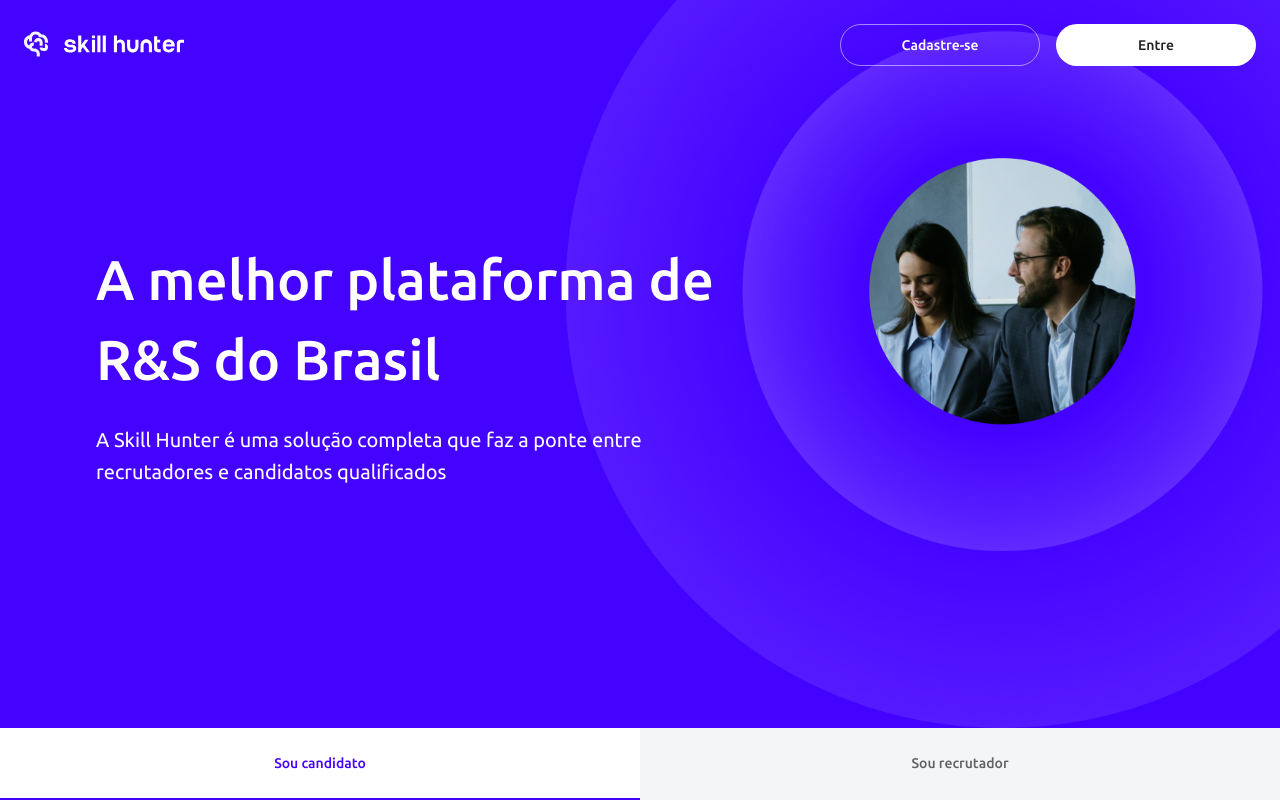
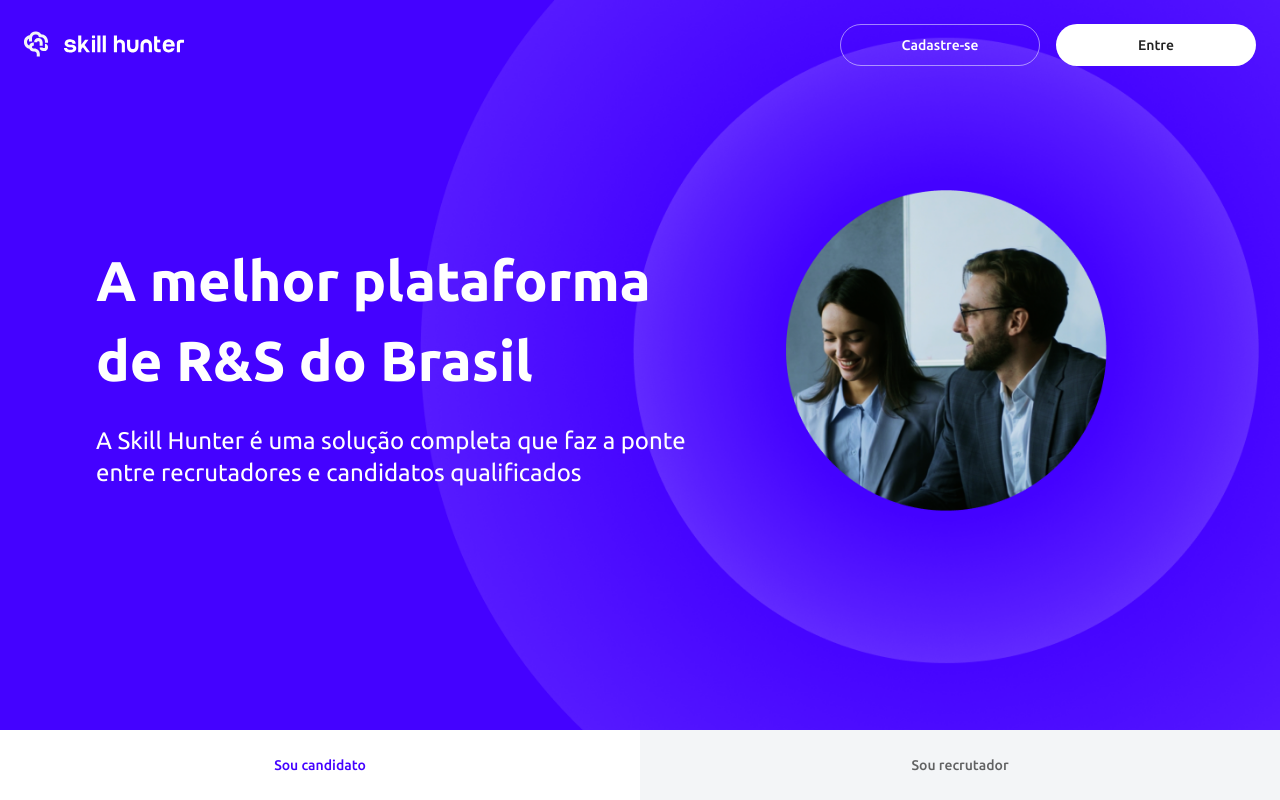
Before and after one commit to edusilva-dev/sh-lp, a React (Vite) app: page / in a window 1280 px wide. Shown: the top 800 px of the page. Built offline with nearby package versions, Linux system fonts and the light colour scheme.

Commit message:
refactor: reinicia refatoração de highlight

```diff
--- a/src/components/highlight/highlight.component.tsx
+++ b/src/components/highlight/highlight.component.tsx
@@ -1,21 +1,30 @@
+import highlight from '@/assets/images/highlight.png';
+import { Stack, Typography } from '@mui/material';
 import { FC } from 'react';
-import { Container, HighilightSubtitle, HighlightTitle, ImageContainer, TitlesContainer } from './highlight.styles';
-import highlightMobilePath from '@/assets/images/mobile-highlight.png';
 
 export const Highlight: FC = () => {
 	return (
-		<Container>
-			<TitlesContainer>
-				<HighlightTitle variant='h1'>A melhor plataforma de R&S do Brasil</HighlightTitle>
-
-				<HighilightSubtitle variant='subtitle1'>
-				A Skill Hunter é uma solução completa que faz a ponte entre recrutadores e candidatos qualificados
-				</HighilightSubtitle>
-			</TitlesContainer>
-
-			<ImageContainer>
-				<img src={highlightMobilePath} className='mobile' />
-			</ImageContainer>
-		</Container>
+		<Stack
+			direction="row"
+			height="calc(100vh - 70px)"
+			bgcolor="primary.main"
+			paddingX={12}
+			sx={(theme) => ({
+				background: `url(${highlight}), ${theme.palette.primary.main}`,
+				backgroundRepeat: 'no-repeat',
+				backgroundSize: 'auto 120%',
+				backgroundPositionX: 'right',
+			})}
+		>
+			<Stack maxWidth="590px" justifyContent="center" flex={1} gap={3}>
+				<Typography variant="hero" color="secondary.main" fontWeight={700}>
+					A melhor plataforma de R&S do Brasil
+				</Typography>
+				<Typography variant="h2" color="secondary.main" fontWeight={400}>
+					A Skill Hunter é uma solução completa que faz a ponte entre
+					recrutadores e candidatos qualificados
+				</Typography>
+			</Stack>
+		</Stack>
 	);
 };
--- a/src/components/highlight/highlight.styles.ts
+++ /dev/null
@@ -1,93 +0,0 @@
-import { Box, Typography, styled } from '@mui/material';
-import { HEADER } from '../header/header.constants';
-
-export const Container = styled(Box)(({ theme }) => ({
-	minHeight: 'calc(100vh - 72px)',
-
-	backgroundColor: theme.palette.primary.main,
-
-	display: 'flex',
-	flexWrap: 'wrap',
-
-	position: 'relative',
-	overflow: 'hidden',
-
-	[theme.breakpoints.down('sm')]: {
-		padding: `calc(32px + ${HEADER.height.mobile}px) 24px`,
-
-		backgroundImage: 'url(\'src/assets/images/mobile-shadow.png\')',
-		backgroundPosition: 'top top',
-		backgroundSize: 'cover',
-		backgroundRepeat: 'no-repeat',
-	},
-
-	[theme.breakpoints.up('sm')]: {
-		padding: `calc(32px + ${HEADER.height.desktop}px) 96px`,
-
-		alignItems: 'center',
-		justifyContent: 'space-between',
-
-		backgroundImage: 'url(\'src/assets/images/highlight.png\')',
-		backgroundPosition: '100% 50%',
-		backgroundSize: 'contain',
-		backgroundRepeat: 'no-repeat',
-	},
-}));
-
-export const TitlesContainer = styled(Box)(({ theme }) => ({
-	display: 'flex',
-	flexDirection: 'column',
-
-	[theme.breakpoints.down('sm')]: {
-		width: '100%',
-	},
-
-	[theme.breakpoints.up('sm')]: {
-		width: '60%',
-	},
-}));
-
-export const HighlightTitle = styled(Typography)(({ theme }) => ({
-	color: theme.palette.common.white,
-	fontSize: theme.typography.pxToRem(40),
-	lineHeight: theme.typography.pxToRem(56),
-	fontWeight: theme.typography.fontWeightMedium,
-
-	[theme.breakpoints.up('sm')]: {
-		fontSize: theme.typography.pxToRem(56),
-		lineHeight: theme.typography.pxToRem(80),
-	},
-}));
-
-export const HighilightSubtitle = styled(Typography)(({ theme }) => ({
-	marginTop: theme.spacing(3),
-
-	color: theme.palette.common.white,
-	fontSize: theme.typography.pxToRem(20),
-	lineHeight: theme.typography.pxToRem(32),
-	fontWeight: theme.typography.fontWeightRegular,
-}));
-
-export const ImageContainer = styled(Box)(({ theme }) => ({
-	width: '100%',
-
-	display: 'flex',
-	justifyContent: 'center',
-
-	[theme.breakpoints.down('sm')]: {
-		marginTop: '40px',
-
-		['img.mobile']: {
-			width: '100%',
-			objectFit: 'cover',
-		},
-
-		['img.desktop']: {
-			display: 'none',
-		},
-	},
-
-	[theme.breakpoints.up('sm')]: {
-		display: 'none',
-	},
-}));
--- a/src/themes/theme.style.ts
+++ b/src/themes/theme.style.ts
@@ -1,10 +1,29 @@
 import { createTheme, tabClasses } from '@mui/material';
+
+declare module '@mui/material/styles' {
+	interface TypographyVariants {
+		hero: React.CSSProperties;
+	}
+
+	// allow configuration using `createTheme`
+	interface TypographyVariantsOptions {
+		hero?: React.CSSProperties;
+	}
+}
+
+// Update the Typography's variant prop options
+declare module '@mui/material/Typography' {
+	interface TypographyPropsVariantOverrides {
+		hero: true;
+	}
+}
 
 /**
  * This theme follows the mui doc theme, please, check the documentation.
  *
  * @Link https://mui.com/material-ui/customization/default-theme/
  */
+
 export const theme = createTheme({
 	spacing: 8,
 	shape: {
@@ -24,7 +43,11 @@ export const theme = createTheme({
 		divider: '#6C8190',
 	},
 	typography: {
-		fontFamily: '\'Ubuntu\', sans-serif',
+		fontFamily: "'Ubuntu', sans-serif",
+		hero: {
+			fontSize: '3.5rem',
+			lineHeight: '80px',
+		},
 		h1: {
 			fontWeight: 500,
 			fontSize: '2.5rem',
```
